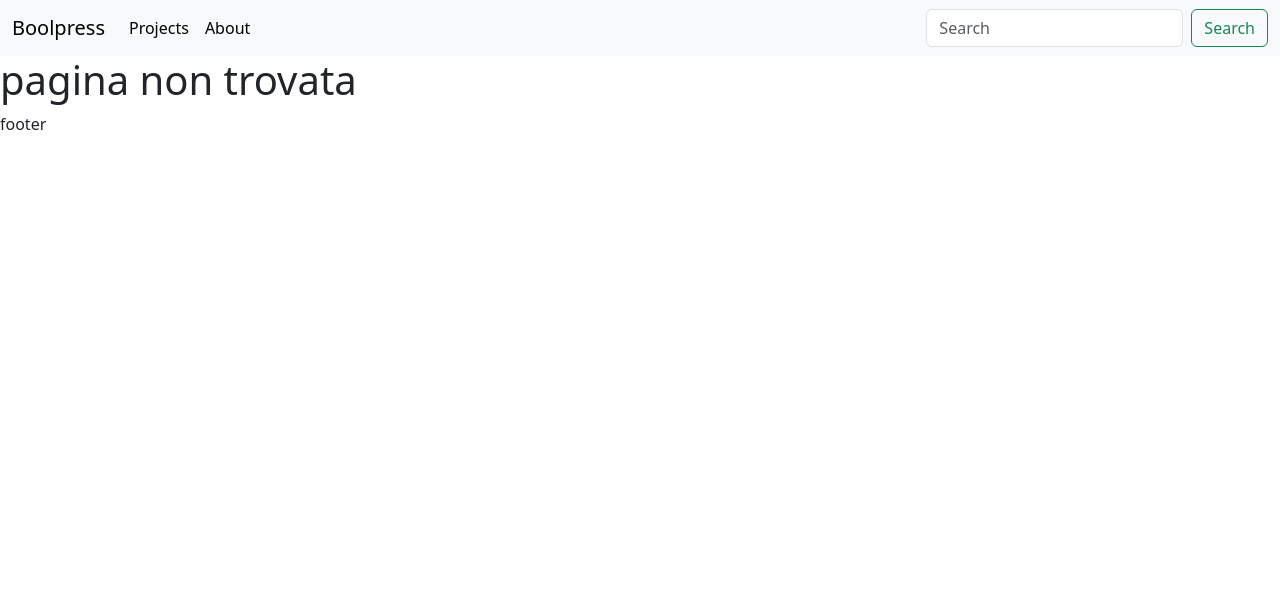
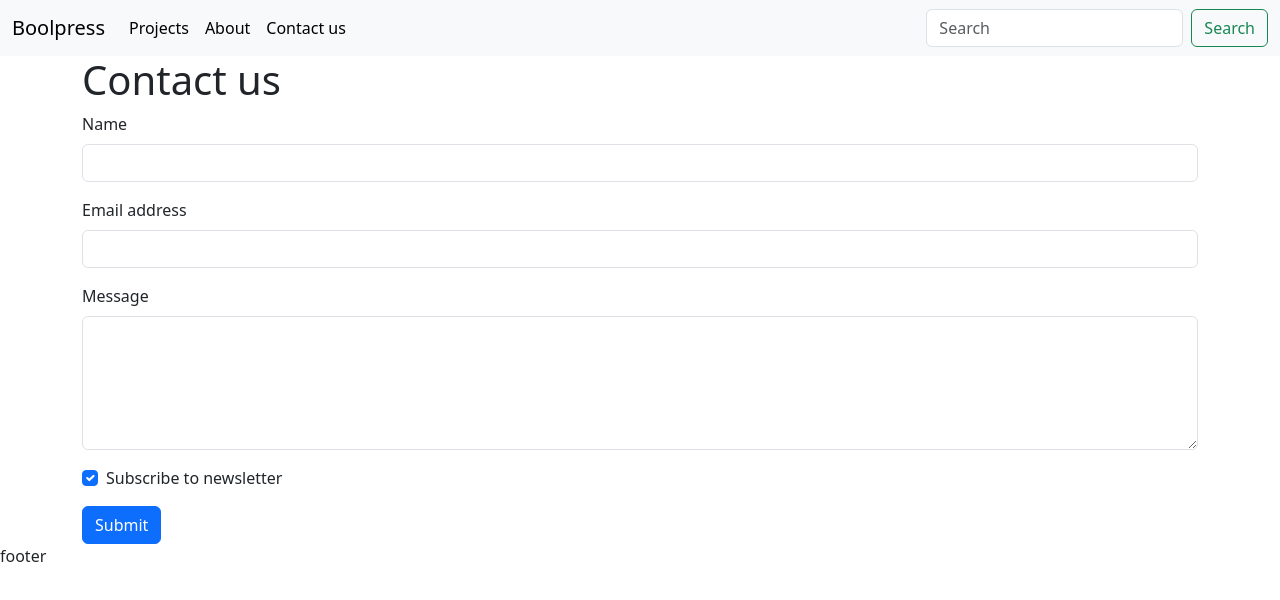
Before and after one commit to GiulioDangelo/vite-boolfolio, a Vue app: page /contact in a window 1280 px wide. Shown: the top 600 px of the page. Built offline with nearby package versions, Linux system fonts and the light colour scheme.

Commit message:
add email

```diff
--- a/src/components/Nav.vue
+++ b/src/components/Nav.vue
@@ -39,6 +39,10 @@ export default {
 						<router-link :to="{ name: 'about' }" class="nav-link active">About</router-link
 						>
 					</li>
+					<li class="nav-item">
+						<router-link :to="{ name: 'contact' }" class="nav-link active">Contact us</router-link
+						>
+					</li>
 				</ul>
 				<form
 					class="d-flex"
--- /dev/null
+++ b/src/components/PostFilter.vue
@@ -0,0 +1,40 @@
+<script>
+export default {
+    data() {
+			return {
+				typeId:null,
+			};
+		},
+
+    props: {
+        arrTypes:{
+            type:Array,
+            required: true
+        }
+    },
+
+    watch: {
+        arrTypes(){
+            this.typeId = this.arrTypes.length
+            ? this.arrTypes[0].id
+            : null
+        }
+    },
+
+}
+</script>
+
+<template>
+    <form class="my-5">
+        <label class="mb-2" for="item">Types</label>
+        <select class="form-select w-25" id="item" @change="$emit(console.log(this.typeId))" v-model="typeId">
+            <option v-for="item in arrTypes" :key="item.id" :value="item.id">
+                {{ item.name }}
+            </option>
+        </select>
+    </form>
+</template>
+
+<style lang="">
+
+</style>
--- a/src/components/ProjectList.vue
+++ b/src/components/ProjectList.vue
@@ -1,16 +1,19 @@
 <script>
 	import axios from "axios";
 	import ProjectCard from "./ProjectCard.vue";
+	import PostFilter from "./PostFilter.vue";
 
 	export default {
 		components: {
 			ProjectCard,
+			PostFilter,
 		},
 
 		data() {
 			return {
 				arrProj: [],
 				arrTypes: [],
+				typeId : null,
 				currentPage: 1,
 				nPages: 0,
 			};
@@ -36,11 +39,11 @@
 					});
 			},
 
-			// getTypes() {
-			// 	axios.get("http://localhost:8000/api/types").then((response) => {
-			// 		console.log(response.data);
-			// 	});
-			// },
+			getTypes() {
+				axios.get("http://localhost:8000/api/types").then((response) => {
+					this.arrTypes = response.data;
+				});
+			},
 
 			next() {
 				if (this.currentPage < this.nPages) {
@@ -55,10 +58,16 @@
 					this.getProjects();
 				}
 			},
+
+			menageTypeChange(typeId){
+				this.typeId = typeId
+				this.getProjects
+			}
 		},
 
 		created() {
 			this.getProjects();
+			this.getTypes();
 		},
 	};
 </script>
@@ -68,15 +77,9 @@
 
 	<div class="container-fluid d-flex justify-content-center flex-wrap">
 
-		<!-- <form>
-			<label class="mb-2" for="type">Type</label>
-			<select class="form-select w-25" id="type">
-				<option v-for="type in arrTypes" :key="type.id">
-					{{ type.name }}
-				</option>
-			</select>
-		</form> -->
-
+		<PostFilter
+		:arrTypes="arrTypes"
+		@changeType="menageTypeChange($event)"/>
 
 		<ProjectCard
 			v-for="project in arrProj"
@@ -97,6 +100,7 @@
         <a href="#" class="btn btn-primary">Go somewhere</a>
       </div>
     </div> -->
+
 	</div>
 	<ul class="pagination">
 		<li class="page-item" :class="currentPage == 1 ? 'disabled' : ''">
--- /dev/null
+++ b/src/pages/AppContact.vue
@@ -0,0 +1,89 @@
+<script>
+	import axios from "axios";
+
+	export default {
+		data() {
+			return {
+				axios,
+				name: "",
+				email: "",
+				message: "",
+				newsletter: true,
+				isSending: false,
+			};
+		},
+
+		methods: {
+			sendLead() {
+				axios
+					.post("http://localhost:8000/api/leads", {
+						name: this.name,
+						email: this.email,
+						message: this.message,
+						newsletter: this.newsletter,
+					})
+					.then((response) => {
+						this.isSending = false;
+
+						if (response.data.success) {
+							this.showSuccess = true;
+							this.resetForm();
+						} else {
+							this.hasError = true;
+						}
+
+						console.log(response.data)
+					});
+			},
+
+			resetForm() {
+			this.name = '';
+			this.email = '';
+			this.message = '';
+			this.newsletter = true;
+		},
+
+		},
+	};
+</script>
+
+<template>
+	<div class="container">
+
+		<h1>Contact us</h1>
+
+		<form @submit.prevent="sendLead" novalidate>
+			<div class="mb-3">
+				<label for="name" class="form-label">Name</label>
+				<input type="text" class="form-control" id="name" v-model="name" />
+			</div>
+
+			<div class="mb-3">
+				<label for="email" class="form-label">Email address</label>
+				<input type="email" class="form-control" id="email" v-model="email" />
+			</div>
+
+			<div class="mb-3">
+				<label for="message" class="form-label">Message</label>
+				<textarea
+					class="form-control"
+					id="message"
+					rows="5"
+					v-model="message"
+				></textarea>
+			</div>
+
+			<div class="mb-3 form-check">
+				<input type="checkbox" class="form-check-input" id="newsletter" v-model="newsletter"/>
+				<label class="form-check-label" for="newsletter"
+					>Subscribe to newsletter</label
+				>
+			</div>
+
+			<button type="submit" class="btn btn-primary" :disabled="isSending">Submit</button>
+		</form>
+	</div>
+</template>
+
+<style></style>
+<style lang="scss"></style>
--- a/src/router.js
+++ b/src/router.js
@@ -4,6 +4,7 @@ import AppHome from './pages/AppHome.vue';
 import ProjectList from './components/ProjectList.vue';
 import ProjectShow from './pages/ProjectShow.vue';
 import AppAbout from './pages/AppAbout.vue';
+import AppContact from './pages/AppContact.vue';
 import App404 from './pages/App404.vue';
 
 const router = createRouter({
@@ -25,6 +26,11 @@ const router = createRouter({
             component: ProjectList,
         },
         {
+            path: '/contact',
+            name: 'contact',
+            component: AppContact,
+        },
+        {
             path: '/projects/:slug',
             name: 'projects.show',
             component: ProjectShow,
```
